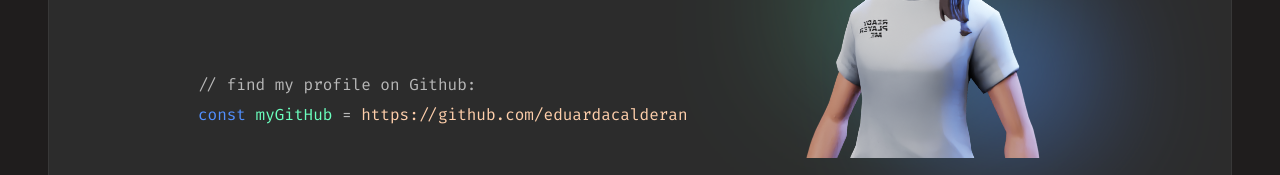
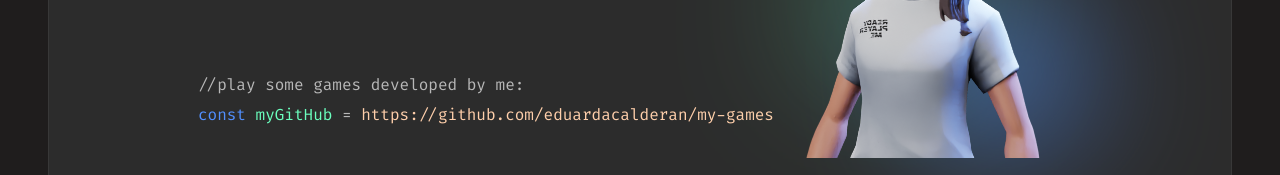
Before and after one commit to eduardacalderan/Portfolio-Eduarda-Calderan, a React (Create React App) app: page / in a window 1280 px wide. Shown: the part 317-492 px from the top of the page. Built offline with nearby package versions, Linux system fonts and the light colour scheme.

Commit message:
added my games

```diff
--- a/src/components/Home/index.tsx
+++ b/src/components/Home/index.tsx
@@ -11,17 +11,19 @@
             Eduarda Calderan
             <span className="tilte"> &gt; Front-end developer</span>
           </h1>
-          <p>// find my profile on Github:</p>
+          <p>//play some games developed by me:</p>
 
           <p className="my-github">
             <span>const</span> myGitHub <span className="equal"> = </span>
-            <a href="https://github.com/eduardacalderan" target="_blank">
-              https://github.com/eduardacalderan
+            <a
+              href="https://github.com/eduardacalderan/my-games"
+              target="_blank"
+            >
+              https://github.com/eduardacalderan/my-games
             </a>
           </p>
         </div>
         <div className="my-avatar">
-          {" "}
           <div className="green"></div>
           <div className="blue"></div>
           <img src={Me} alt="" />
```
